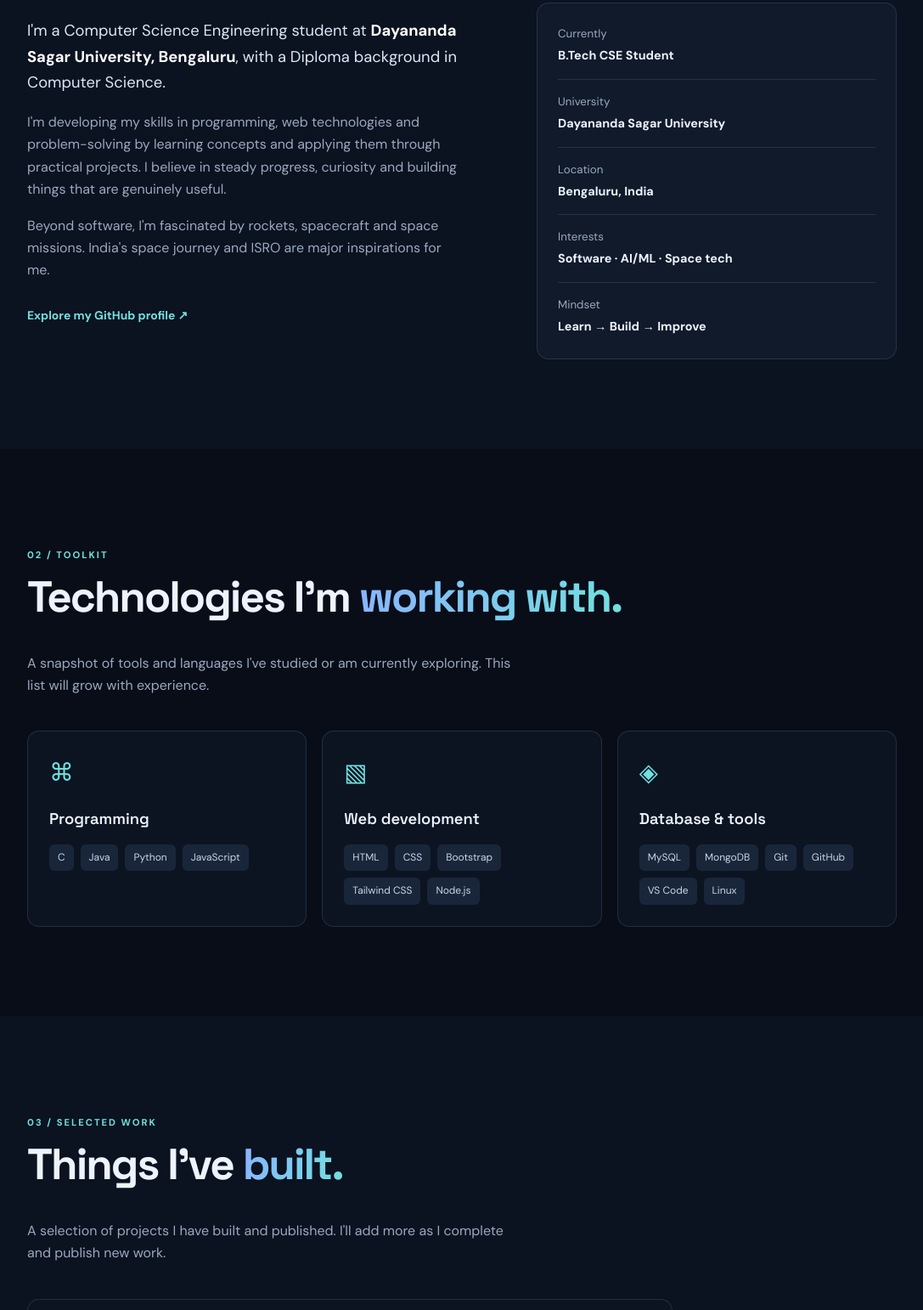
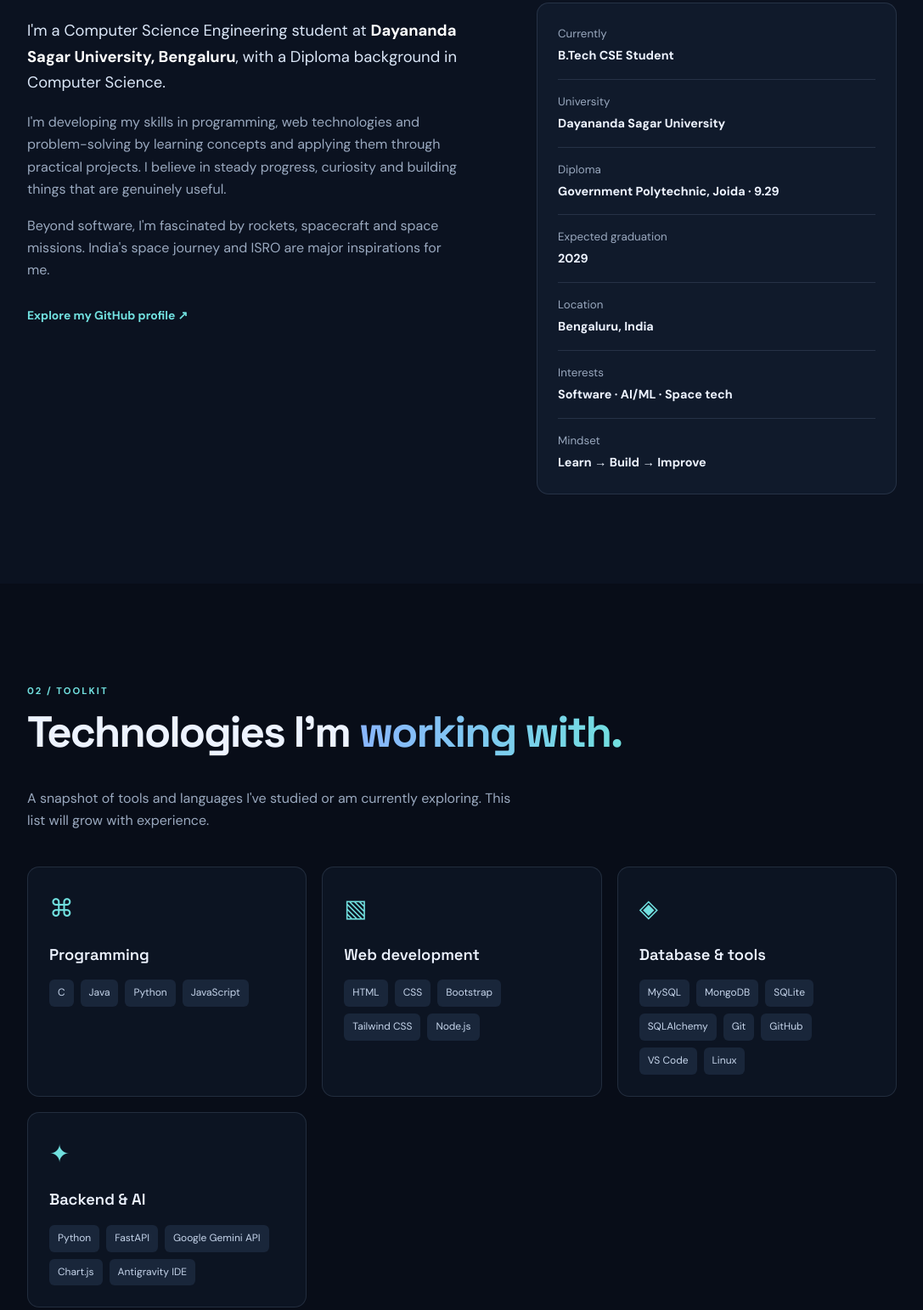
Before and after one commit to Omkar20056/Omkar-portfolio, a plain HTML site: page index.html in a window 1280 px wide. Shown: the part 1092-2634 px from the top of the page at 85% size, without its empty margins (96-1183 px from the left). Drawn offline with nearby package versions, Linux system fonts and the light colour scheme; no server answers.

Commit message:
Update portfolio education, backend AI skills and project details

```diff
--- a/index.html
+++ b/index.html
@@ -17,13 +17,13 @@
 <div class="actions"><a class="btn primary" href="#projects">Explore my work ↗</a><a class="btn" href="#contact">Get in touch</a><a class="btn" href="https://github.com/Omkar20056" target="_blank" rel="noopener noreferrer">GitHub ↗</a></div>
 <div class="social"><a href="https://github.com/Omkar20056" target="_blank">GitHub ↗</a><a href="https://www.linkedin.com/in/omkarbhekane/" target="_blank">LinkedIn ↗</a><a href="mailto:obhekne@gmail.com">Email ↗</a></div></div>
 <div class="visual reveal"><div class="orbit one"></div><div class="orbit two"></div><div class="profile"><div class="avatar">OB</div><small>THE PERSON BEHIND THE CODE</small><h2>Curiosity.<br>Consistency.<br><i>Creation.</i></h2><footer>Based in India <b>✦</b></footer></div><label class="chip code">&lt;/&gt; Code</label><label class="chip space">✦ Space tech</label></div><a class="scroll" href="#about">SCROLL TO EXPLORE ↓</a></section>
-<section class="section shaded" id="about"><p class="eyebrow reveal">01 / ABOUT ME</p><h2 class="reveal">A little about <em>my journey.</em></h2><div class="aboutgrid"><div class="reveal"><p class="lead">I'm a Computer Science Engineering student at <strong>Dayananda Sagar University, Bengaluru</strong>, with a Diploma background in Computer Science.</p><p>I'm developing my skills in programming, web technologies and problem-solving by learning concepts and applying them through practical projects. I believe in steady progress, curiosity and building things that are genuinely useful.</p><p>Beyond software, I'm fascinated by rockets, spacecraft and space missions. India's space journey and ISRO are major inspirations for me.</p><a class="link" href="https://github.com/Omkar20056" target="_blank">Explore my GitHub profile ↗</a></div><div class="facts reveal"><div><small>Currently</small><b>B.Tech CSE Student</b></div><div><small>University</small><b>Dayananda Sagar University</b></div><div><small>Location</small><b>Bengaluru, India</b></div><div><small>Interests</small><b>Software · AI/ML · Space tech</b></div><div><small>Mindset</small><b>Learn → Build → Improve</b></div></div></div></section>
+<section class="section shaded" id="about"><p class="eyebrow reveal">01 / ABOUT ME</p><h2 class="reveal">A little about <em>my journey.</em></h2><div class="aboutgrid"><div class="reveal"><p class="lead">I'm a Computer Science Engineering student at <strong>Dayananda Sagar University, Bengaluru</strong>, with a Diploma background in Computer Science.</p><p>I'm developing my skills in programming, web technologies and problem-solving by learning concepts and applying them through practical projects. I believe in steady progress, curiosity and building things that are genuinely useful.</p><p>Beyond software, I'm fascinated by rockets, spacecraft and space missions. India's space journey and ISRO are major inspirations for me.</p><a class="link" href="https://github.com/Omkar20056" target="_blank">Explore my GitHub profile ↗</a></div><div class="facts reveal"><div><small>Currently</small><b>B.Tech CSE Student</b></div><div><small>University</small><b>Dayananda Sagar University</b></div><div><small>Diploma</small><b>Government Polytechnic, Joida · 9.29</b></div><div><small>Expected graduation</small><b>2029</b></div><div><small>Location</small><b>Bengaluru, India</b></div><div><small>Interests</small><b>Software · AI/ML · Space tech</b></div><div><small>Mindset</small><b>Learn → Build → Improve</b></div></div></div></section>
 <section class="section" id="skills"><p class="eyebrow reveal">02 / TOOLKIT</p><h2 class="reveal">Technologies I'm <em>working with.</em></h2><p class="sub reveal">A snapshot of tools and languages I've studied or am currently exploring. This list will grow with experience.</p><div class="skills">
 <article class="skill reveal"><div class="symbol">⌘</div><h3>Programming</h3><div class="tags"><span>C</span><span>Java</span><span>Python</span><span>JavaScript</span></div></article>
 <article class="skill reveal"><div class="symbol">▧</div><h3>Web development</h3><div class="tags"><span>HTML</span><span>CSS</span><span>Bootstrap</span><span>Tailwind CSS</span><span>Node.js</span></div></article>
-<article class="skill reveal"><div class="symbol">◈</div><h3>Database & tools</h3><div class="tags"><span>MySQL</span><span>MongoDB</span><span>Git</span><span>GitHub</span><span>VS Code</span><span>Linux</span></div></article></div></section>
+<article class="skill reveal"><div class="symbol">◈</div><h3>Database & tools</h3><div class="tags"><span>MySQL</span><span>MongoDB</span><span>SQLite</span><span>SQLAlchemy</span><span>Git</span><span>GitHub</span><span>VS Code</span><span>Linux</span></div></article><article class="skill reveal"><div class="symbol">✦</div><h3>Backend & AI</h3><div class="tags"><span>Python</span><span>FastAPI</span><span>Google Gemini API</span><span>Chart.js</span><span>Antigravity IDE</span></div></article></div></section>
 <section class="section shaded" id="projects"><p class="eyebrow reveal">03 / SELECTED WORK</p><h2 class="reveal">Things I've <em>built.</em></h2><p class="sub reveal">A selection of projects I have built and published. I'll add more as I complete and publish new work.</p><div class="skills project-grid"><article class="skill reveal"><div class="symbol">✦</div><p class="eyebrow">WEB DEVELOPMENT</p><h3>Personal Portfolio Website</h3><p class="sub">A responsive, animated dark-theme portfolio built with HTML, CSS and vanilla JavaScript to showcase my journey, skills and work.</p><div class="tags"><span>HTML</span><span>CSS</span><span>JavaScript</span><span>GitHub Pages</span></div><p class="project-note">Designed, built and published as my personal website.</p><div class="project-links"><a class="link" href="https://github.com/Omkar20056/Omkar-portfolio" target="_blank" rel="noopener noreferrer">View source code ↗</a><a class="link" href="https://omkar20056.github.io/Omkar-portfolio/" target="_blank" rel="noopener noreferrer">Visit live website ↗</a></div></article>
-<article class="skill reveal"><div class="symbol">✦</div><p class="eyebrow">AI / FULL-STACK PROJECT</p><h3>Travel Expense AI Agent</h3><p class="sub">An AI-powered travel expense tracker that helps users record and organize spending through natural-language input, parse payment messages, scan receipts and manage shared trip expenses.</p><div class="tags"><span>Python</span><span>FastAPI</span><span>Google Gemini API</span><span>SQLite</span><span>JavaScript</span><span>Chart.js</span></div><p class="project-note">Includes expense categorization, duplicate and anomaly checks, group settlement suggestions, budget insights and CSV reports.</p><div class="project-links"><a class="link" href="https://github.com/Omkar20056/Travel-Expense-AI-Agent" target="_blank" rel="noopener noreferrer">View source code ↗</a></div></article>
+<article class="skill reveal"><div class="symbol">✦</div><p class="eyebrow">AI / FULL-STACK PROJECT</p><h3>Travel Expense AI Agent</h3><p class="sub">An AI-powered travel expense tracker that helps users record and organize spending through natural-language input, parse payment messages, scan receipts and manage shared trip expenses.</p><div class="tags"><span>Python</span><span>FastAPI</span><span>Google Gemini API</span><span>SQLite</span><span>JavaScript</span><span>Chart.js</span></div><p class="project-note">Includes expense categorization, duplicate and anomaly checks, group settlement suggestions, budget insights and CSV reports.</p><p class="project-note">Developed with AI-assisted coding in Google Antigravity IDE; I also edited the code and configured the Gemini API integration.</p><div class="project-links"><a class="link" href="https://github.com/Omkar20056/Travel-Expense-AI-Agent" target="_blank" rel="noopener noreferrer">View source code ↗</a></div></article>
 </div><div id="dynamic-projects" class="skills project-grid" aria-live="polite"></div></section>
 <section class="section" id="achievements"><p class="eyebrow reveal">04 / MILESTONES</p><h2 class="reveal">Progress worth <em>celebrating.</em></h2><div class="timeline reveal"><article><small>DECEMBER 2025 – APRIL 2026 · 640 HOURS</small><h3>Cyber Security Intern — Softmusk Info Pvt. Ltd.</h3><p>Successfully completed a 640-hour internship focused on a project entitled “Cyber Security”.</p></article><article><small>AUGUST 2026 – PRESENT</small><h3>B.Tech in Computer Science Engineering</h3><p>Continuing my engineering journey at Dayananda Sagar University, Bengaluru.</p></article><article><small>2023 – 2026</small><h3>Diploma in Computer Science</h3><p>Completed my diploma at Government Polytechnic, Joida, building a foundation in computing.</p></article></div></section>
 <section class="section shaded" id="certificates"><p class="eyebrow reveal">05 / LEARNING</p><h2 class="reveal">Certificates & <em>learning.</em></h2><p class="sub reveal">Courses and practical learning experiences I've completed.</p><div class="skills">
```
